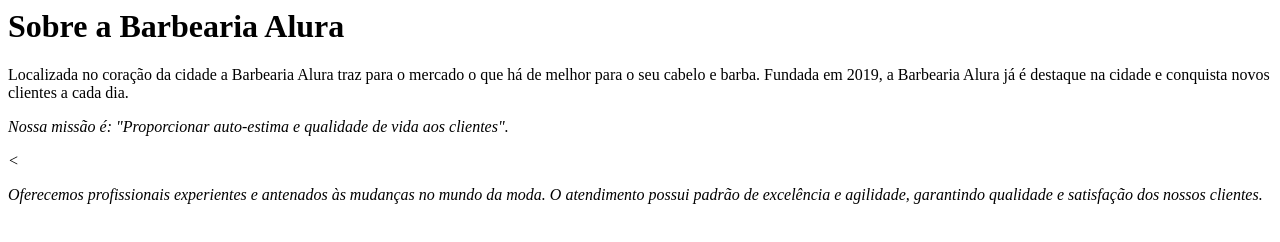
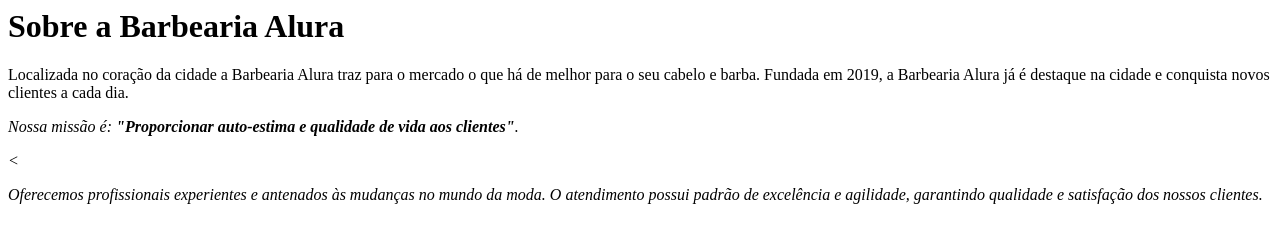
Before and after one commit to asbelbucarito/barbearia-alura, a plain HTML site: page index.html in a window 1280 px wide. Drawn offline with Linux system fonts and the light colour scheme.

Commit message:
tag strong

```diff
--- a/index.html
+++ b/index.html
@@ -3,7 +3,7 @@
 <p>Localizada no coração da cidade a Barbearia Alura traz para o mercado o que há de melhor para o seu cabelo e barba.
 Fundada em 2019, a Barbearia Alura já é destaque na cidade e conquista novos clientes a cada dia.</p>
 
-<p><em>Nossa missão é: "Proporcionar auto-estima e qualidade de vida aos clientes".<em/></p><
+<p><em>Nossa missão é: <strong>"Proporcionar auto-estima e qualidade de vida aos clientes"</strong>.<em/></p><
 
 <p>Oferecemos profissionais experientes e antenados às mudanças no mundo da moda.
 O atendimento possui padrão de excelência e agilidade, garantindo qualidade e satisfação dos nossos clientes.</p>
```
